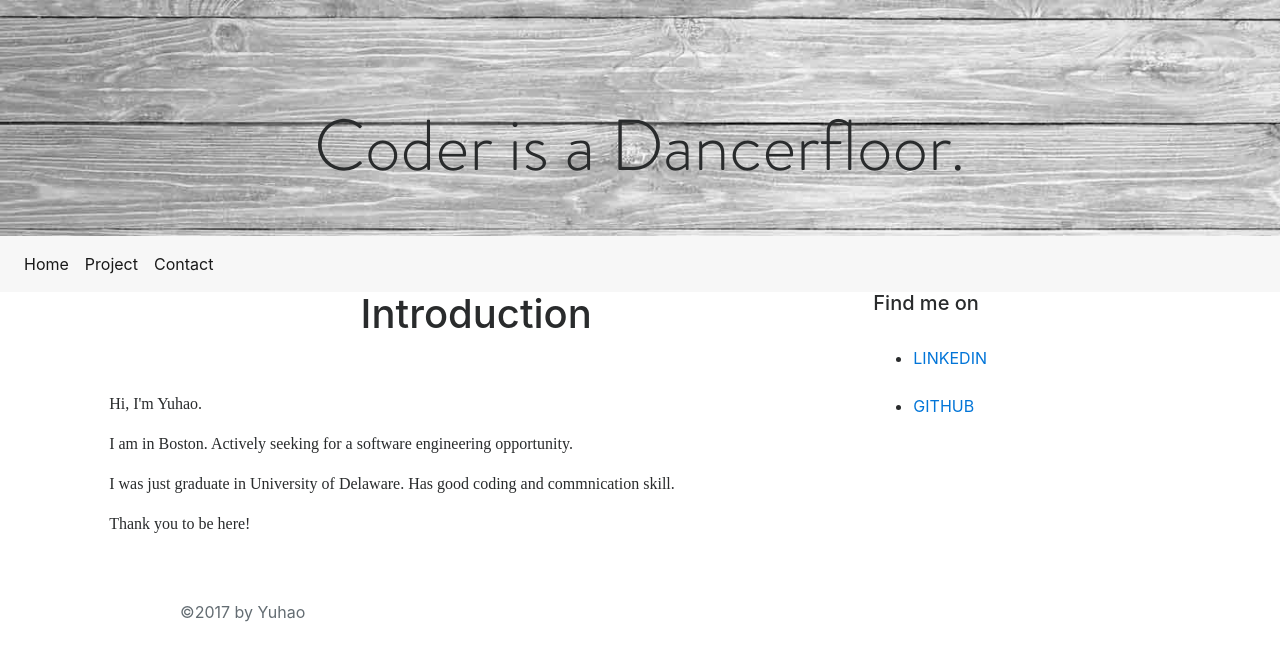
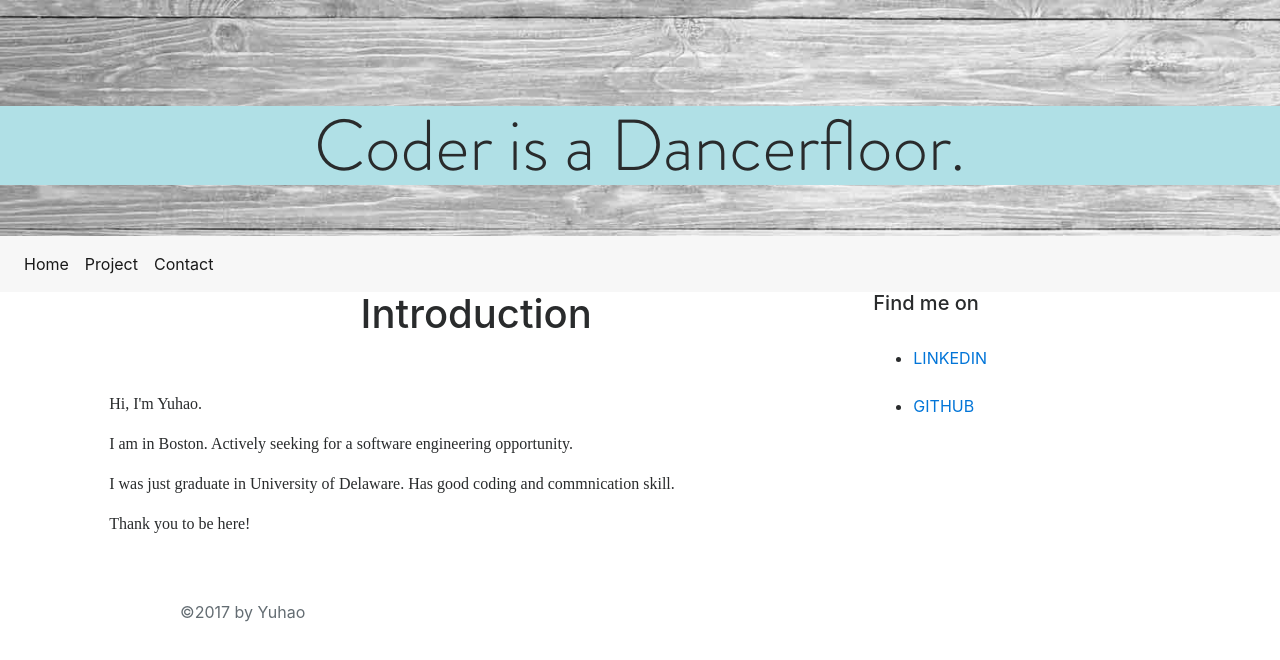
Before and after one commit to Patrickhack/Patrickhack.github.io, a plain HTML site: page index.html in a window 1280 px wide. Shown: the top 660 px of the page. Drawn offline with nearby package versions, Linux system fonts and the light colour scheme; a web font is replaced by a local one.

Commit message:
Update web.css

```diff
--- a/css/web.css
+++ b/css/web.css
@@ -23,7 +23,7 @@
     text-align: center;
     font-family: 'brandon-light';
     width: 100%;
-
+	background-color:powderblue;
 
 }
 
```
